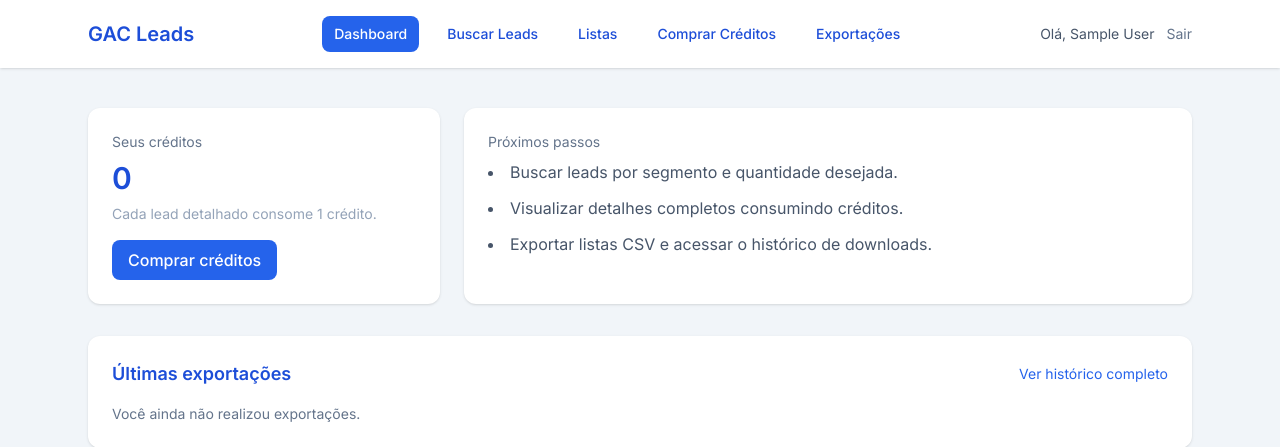
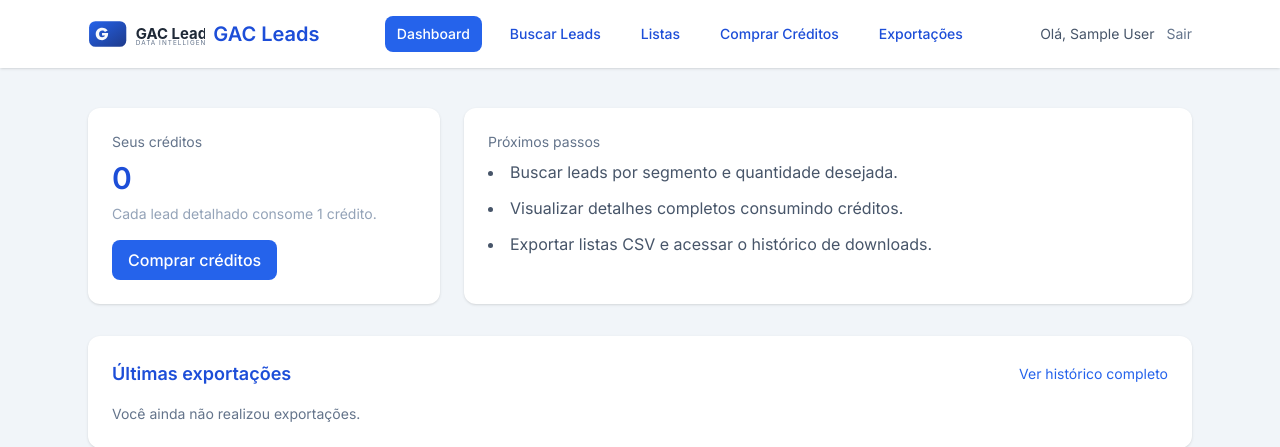
Before and after one commit to gabrielcruzes/www-gac-leads, a PHP site: page / in a window 1280 px wide. Shown: the top 447 px of the page. Run offline with PHP 8.4, Linux system fonts and the light colour scheme; the visitor is signed in with stand-in values (Sample User, id 1); data that the repository does not hold is empty; some libraries are stand-ins or nearby versions.

Commit message:
new logo

```diff
--- a/public/components.php
+++ b/public/components.php
@@ -25,6 +25,8 @@ function renderPageStart(string $title, string $active = ''): void
         <meta name="viewport" content="width=device-width, initial-scale=1.0">
         <title><?php echo htmlspecialchars($title); ?> | GAC Leads</title>
         <script src="https://cdn.tailwindcss.com"></script>
+        <link rel="icon" type="image/svg+xml" href="assets/images/favicon.svg">
+        <link rel="shortcut icon" href="assets/images/favicon.svg">
         <link rel="preconnect" href="https://fonts.googleapis.com">
         <link rel="preconnect" href="https://fonts.gstatic.com" crossorigin>
         <link href="https://fonts.googleapis.com/css2?family=Inter:wght@400;500;600;700&display=swap" rel="stylesheet">
@@ -36,8 +38,11 @@ function renderPageStart(string $title, string $active = ''): void
     <div class="min-h-screen flex flex-col">
         <header class="bg-white shadow">
             <div class="max-w-6xl mx-auto px-6 py-4 flex items-center justify-between">
-                <div>
-                    <a href="index.php" class="text-xl font-semibold text-blue-700">GAC Leads</a>
+                <div class="flex items-center gap-3">
+                    <a href="index.php" class="flex items-center gap-2">
+                        <img src="assets/images/logo.svg" alt="GAC Leads" class="h-8 w-auto">
+                        <span class="text-xl font-semibold text-blue-700 hidden sm:inline">GAC Leads</span>
+                    </a>
                 </div>
                 <nav class="flex items-center gap-4 text-sm font-medium">
                     <a href="index.php" class="px-3 py-2 rounded-lg <?php echo $active === 'dashboard' ? 'bg-blue-600 text-white' : 'text-blue-700 hover:bg-blue-50'; ?>">Dashboard</a>
--- a/public/login.php
+++ b/public/login.php
@@ -40,6 +40,8 @@ if ($_SERVER['REQUEST_METHOD'] === 'POST') {
     <meta name="viewport" content="width=device-width, initial-scale=1.0">
     <title>Login | GAC Leads</title>
     <script src="https://cdn.tailwindcss.com"></script>
+    <link rel="icon" type="image/svg+xml" href="assets/images/favicon.svg">
+    <link rel="shortcut icon" href="assets/images/favicon.svg">
     <link rel="preconnect" href="https://fonts.googleapis.com">
     <link rel="preconnect" href="https://fonts.gstatic.com" crossorigin>
     <link href="https://fonts.googleapis.com/css2?family=Inter:wght@400;500;600;700&display=swap" rel="stylesheet">
@@ -49,6 +51,9 @@ if ($_SERVER['REQUEST_METHOD'] === 'POST') {
 </head>
 <body class="bg-slate-100 min-h-screen flex items-center justify-center">
     <div class="w-full max-w-md bg-white rounded-xl shadow-lg p-10">
+        <div class="flex justify-center mb-6">
+            <img src="assets/images/logo.svg" alt="GAC Leads" class="h-10 w-auto">
+        </div>
         <h1 class="text-2xl font-semibold text-blue-700 mb-2">Bem-vindo de volta</h1>
         <p class="text-slate-500 mb-6">Entre para acessar seus leads e créditos.</p>
 
--- a/public/register.php
+++ b/public/register.php
@@ -48,6 +48,8 @@ if ($_SERVER['REQUEST_METHOD'] === 'POST') {
     <meta name="viewport" content="width=device-width, initial-scale=1.0">
     <title>Criar Conta | GAC Leads</title>
     <script src="https://cdn.tailwindcss.com"></script>
+    <link rel="icon" type="image/svg+xml" href="assets/images/favicon.svg">
+    <link rel="shortcut icon" href="assets/images/favicon.svg">
     <link rel="preconnect" href="https://fonts.googleapis.com">
     <link rel="preconnect" href="https://fonts.gstatic.com" crossorigin>
     <link href="https://fonts.googleapis.com/css2?family=Inter:wght@400;500;600;700&display=swap" rel="stylesheet">
@@ -57,6 +59,9 @@ if ($_SERVER['REQUEST_METHOD'] === 'POST') {
 </head>
 <body class="bg-slate-100 min-h-screen flex items-center justify-center">
     <div class="w-full max-w-md bg-white rounded-xl shadow-lg p-10">
+        <div class="flex justify-center mb-6">
+            <img src="assets/images/logo.svg" alt="GAC Leads" class="h-10 w-auto">
+        </div>
         <h1 class="text-2xl font-semibold text-blue-700 mb-2">Crie sua conta</h1>
         <p class="text-slate-500 mb-6">Ganhe 5 creditos de boas-vindas e comece a explorar leads.</p>
 
```
Also changed, not shown: public/assets/images/favicon.svg (added), public/assets/images/logo.svg (added).
